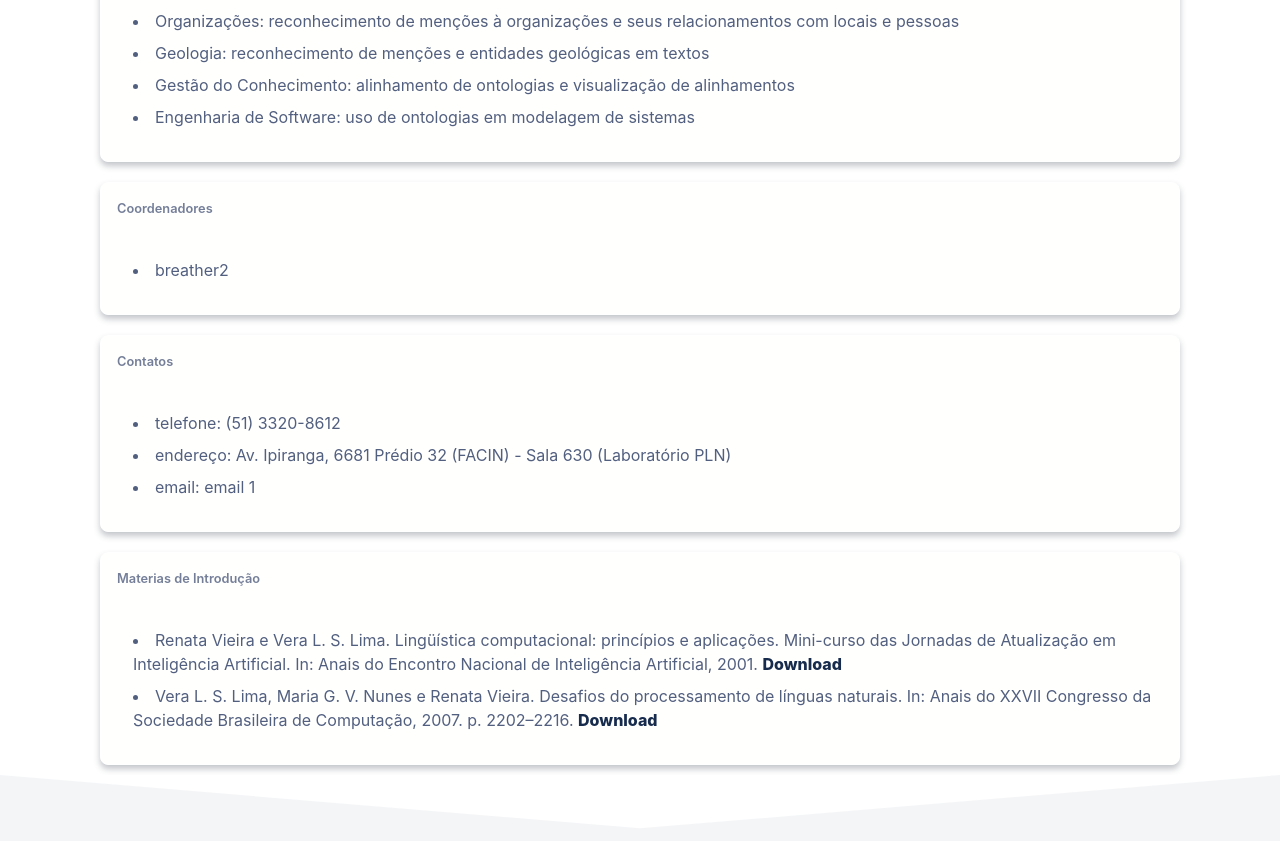
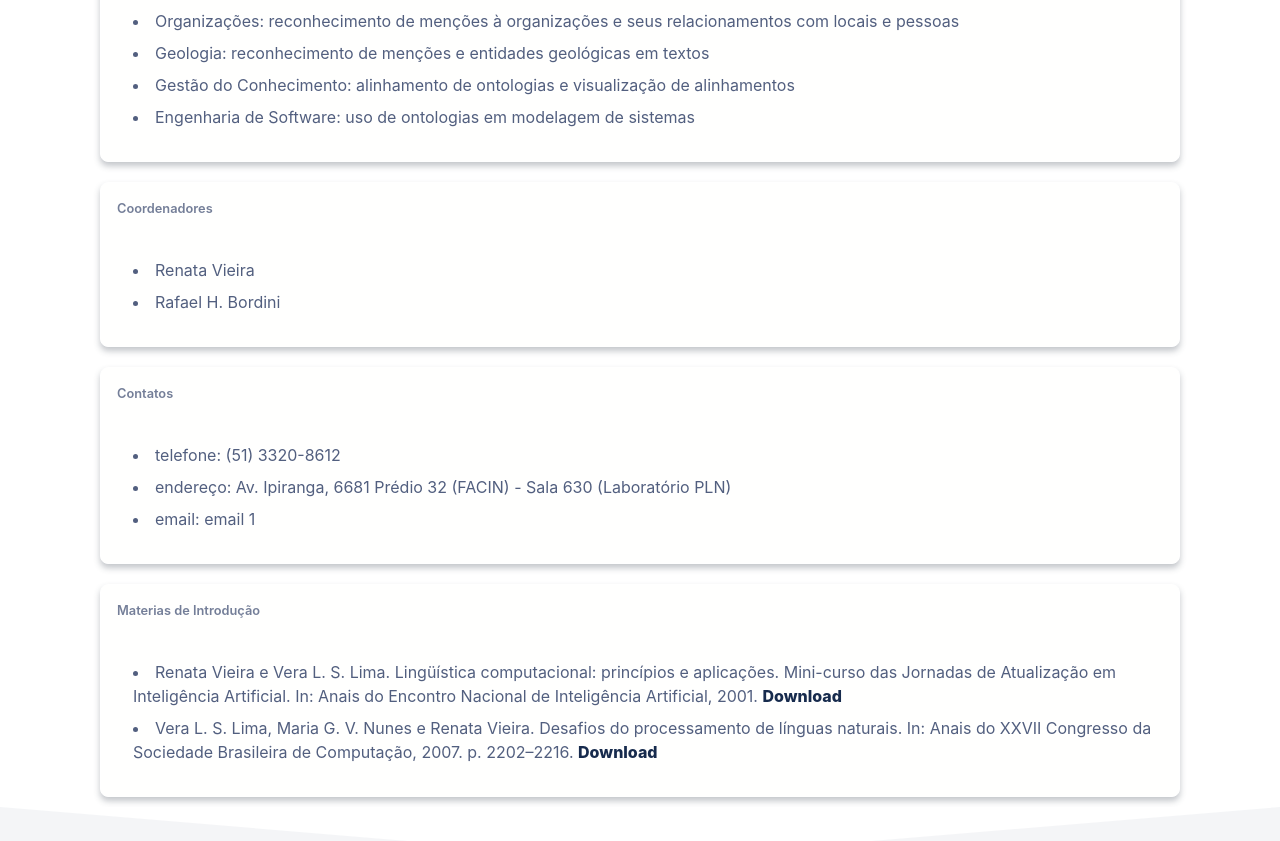
Before and after one commit to air-pucrs/air-pucrs.github.io, a Jekyll site: the page built from grupo-nlp.html, in a window 1280 px wide and 900 px high, scrolled down 1186 px. Shown: the top 841 px of the window. Built offline with Jekyll 4.4.1, drawn with Linux system fonts in a browser that asks for light colours; nearby versions of some CDN libraries; some web fonts are replaced; comment, search, counter and statistics services are not loaded.

Commit message:
Update grupos_list.yml

```diff
--- a/_data/grupos_list.yml
+++ b/_data/grupos_list.yml
@@ -10,7 +10,7 @@ nlp: #utilizado para identificar os dados desse grupo
   temas-de-pesquisa: Extração de Informação, Reconhecimento de Entidades Nomeadas, Ontologias, Aprendizado de Ontologias, Extração de Termos e Conceitos, Extração de Relações Semânticas, Geração de Recursos Lexicais, Geração de Tesauros, População de Ontologias, Mineração de Opinião, Tecnologias Semânticas, Sistemas Multiagentes #temas de pesquisa separados por ,
   areas-de-atuacao: 'Interpretação de textos: resolução de correferência e análise de sentimentos, Interação em Linguagem Natural: chatter bots, Organizações: reconhecimento de menções à organizações e seus relacionamentos com locais e pessoas, Geologia: reconhecimento de menções e entidades geológicas em textos, Gestão do Conhecimento: alinhamento de ontologias e visualização de alinhamentos, Engenharia de Software: uso de ontologias em modelagem de sistemas' #areas de atuação separados por ,
   #id dos integrantes (seguir os registros do arquivo integrantes-list) separados por ,
-  coordenadores: breather2
+  coordenadores: Renata Vieira, Rafael H. Bordini
   contatos: #contatos do grupo
     telefone: (51) 3320-8612 # id : contato, o id é utilizado como 'tipo' do contato
     endereço: Av. Ipiranga, 6681 Prédio 32 (FACIN) - Sala 630 (Laboratório PLN)
@@ -32,7 +32,7 @@ smart:
   logo: assets/smart/logos/SMARTlogo.png
   temas-de-pesquisa: Argumentation, Multi-Agent Planning, Task Allocation, Formal Semantics, Formal Verification of Multi-Agent Systems, Multi-Agent Oriented Programming Languages, Intention Recognition, Conceptual Spaces, Ontological Reasoning
   areas-de-atuacao: Assisted Living, Disaster Management, Human-Agent Teams, Cognitive Robotics, Multi-Robotics, Protected-area patrol, Smart Cities, Logistics
-  coordenadores: breather3
+  coordenadores: Rafael H. Bordini
   contatos:
     telefone:
     email: smart.pucrs@gmail.com
@@ -46,7 +46,7 @@ health-ai:
   logo: assets/logo-AIR.png
   temas-de-pesquisa: tema 1
   areas-de-atuacao: area 2
-  coordenadores: breather3
+  coordenadores: Rafael H. Bordini
   contatos:
     endereço: endereço 1
     email: email 1
```
